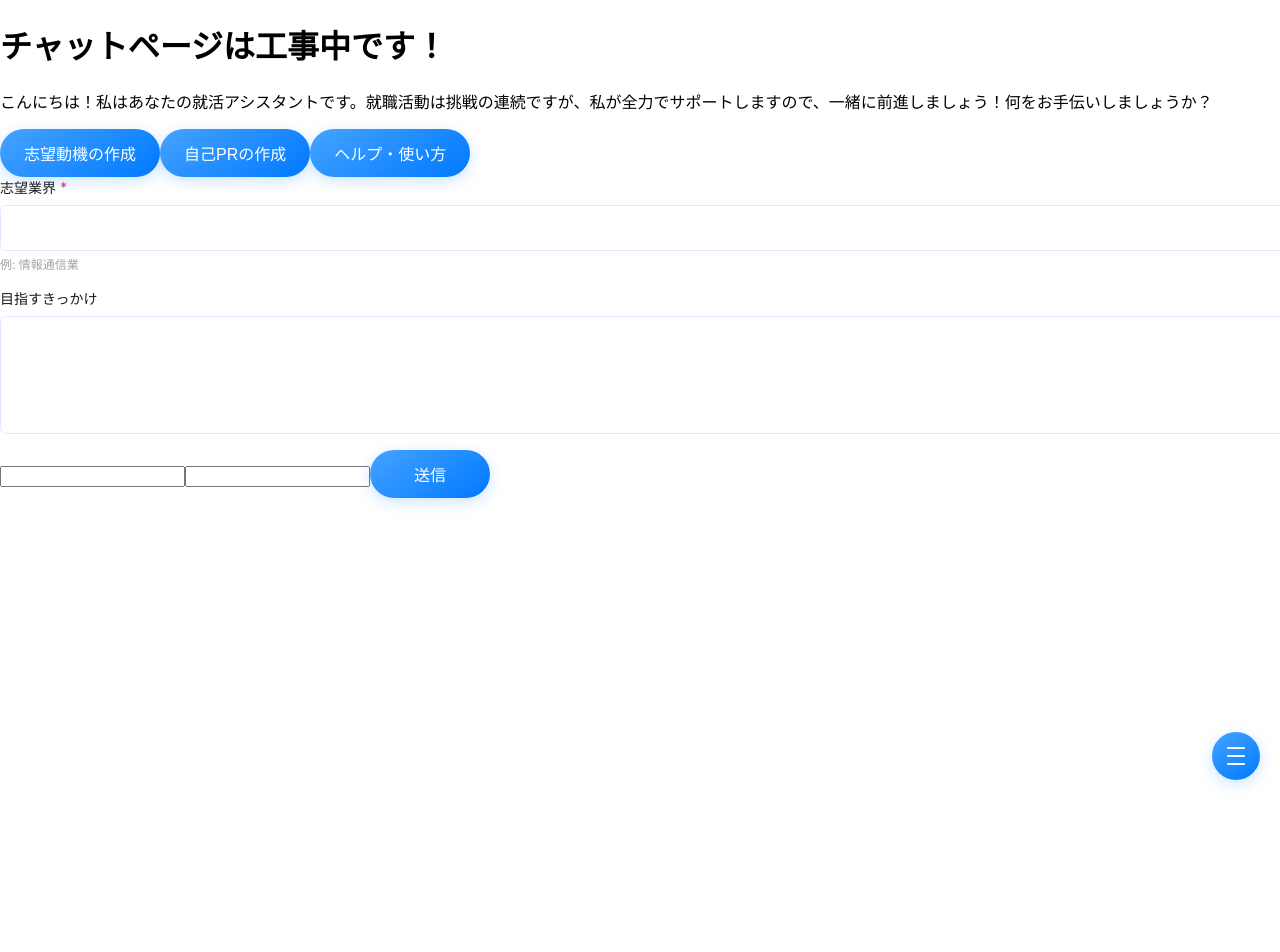
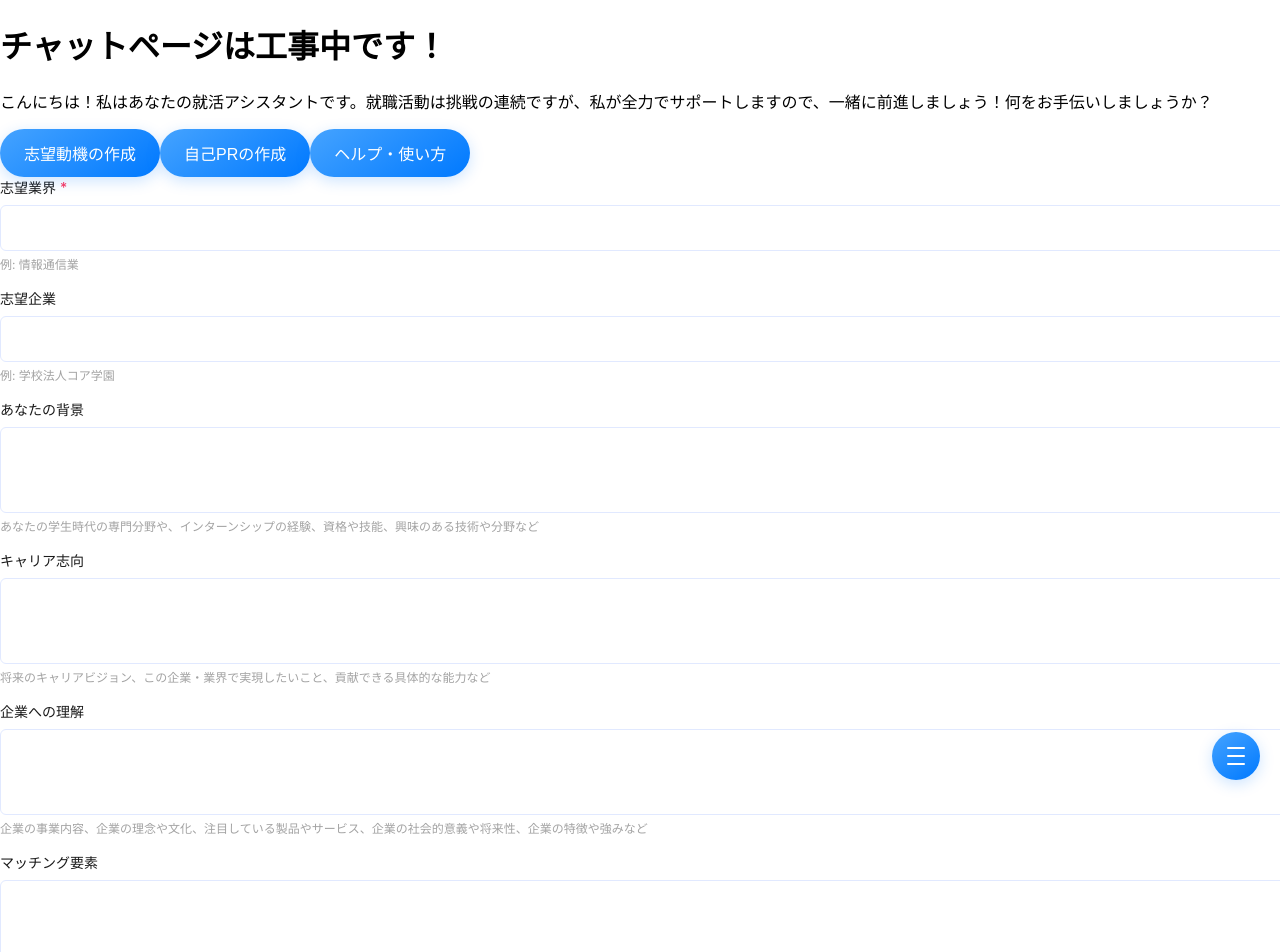
Before and after one commit to kawasakiCat/ai-assistant, a React (Create React App) app: page /chat in a window 1280 px wide. Shown: the top 952 px of the page. Before the commit the page ends 800 px from the top, so only its background shows below. Built offline with nearby package versions, Linux system fonts and the light colour scheme.

Commit message:
志望動機フォーム

```diff
--- a/src/features/chat/components/ChatForm.js
+++ b/src/features/chat/components/ChatForm.js
@@ -24,16 +24,54 @@ const ChatFormComponent = () => {
 				label="志望業界"
 				name="targetIndustry"
 				value={formData.name}
-				onChange={handleInputChange}
+        onChange={handleInputChange}
 				required
 				helperText="例: 情報通信業"
 			/>
+      <Input
+				type="text"
+				label="志望企業"
+				name="targetCompany"
+				value={formData.targetCompany}
+        onChange={handleInputChange}
+				helperText="例: 学校法人コア学園"
+			/>
 			<TextArea
 				type="text"
-				label="目指すきっかけ"
+				label="あなたの背景"
+        name="personalBackground"
+        value={formData.personalBackground}
+        onChange={handleInputChange}
+        helperText="あなたの学生時代の専門分野や、インターンシップの経験、資格や技能、興味のある技術や分野など"
+        rows={2}
 			/>
-      <input type="text" name="name" value={formData.name} onChange={handleInputChange} />
-      <input type="email" name="email" value={formData.email} onChange={handleInputChange} />
+      <TextArea
+				type="text"
+				label="キャリア志向"
+        name="careerGoals"
+        value={formData.careerGoals}
+        onChange={handleInputChange}
+        helperText="将来のキャリアビジョン、この企業・業界で実現したいこと、貢献できる具体的な能力など"
+        rows={2}
+			/>
+      <TextArea
+				type="text"
+				label="企業への理解"
+        name="companyUnderstanting"
+        value={formData.companyUnderstanting}
+        onChange={handleInputChange}
+        helperText="企業の事業内容、企業の理念や文化、注目している製品やサービス、企業の社会的意義や将来性、企業の特徴や強みなど"
+        rows={2}
+			/>
+      <TextArea
+				type="text"
+				label="マッチング要素"
+        name="matchingElements"
+        value={formData.matchingElements}
+        onChange={handleInputChange}
+        helperText="企業の事業と自身の興味の接点、企業文化と自身の価値観の一致点、なぜこの企業を選んだか、企業に対する具体的な興味や共感点など"
+        rows={2}
+			/>
       <Button type="submit">送信</Button>
     </form>
   );
```
